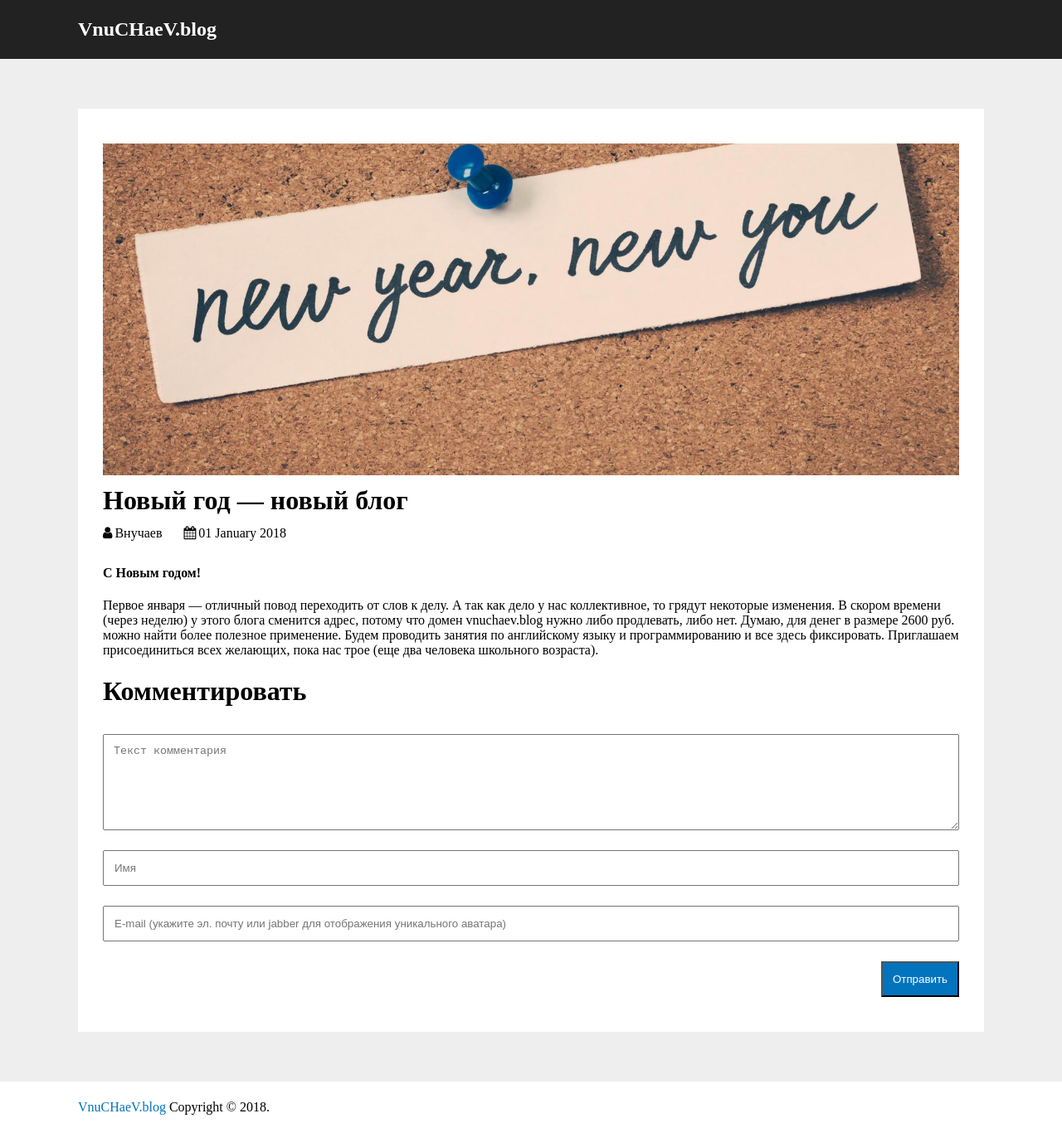
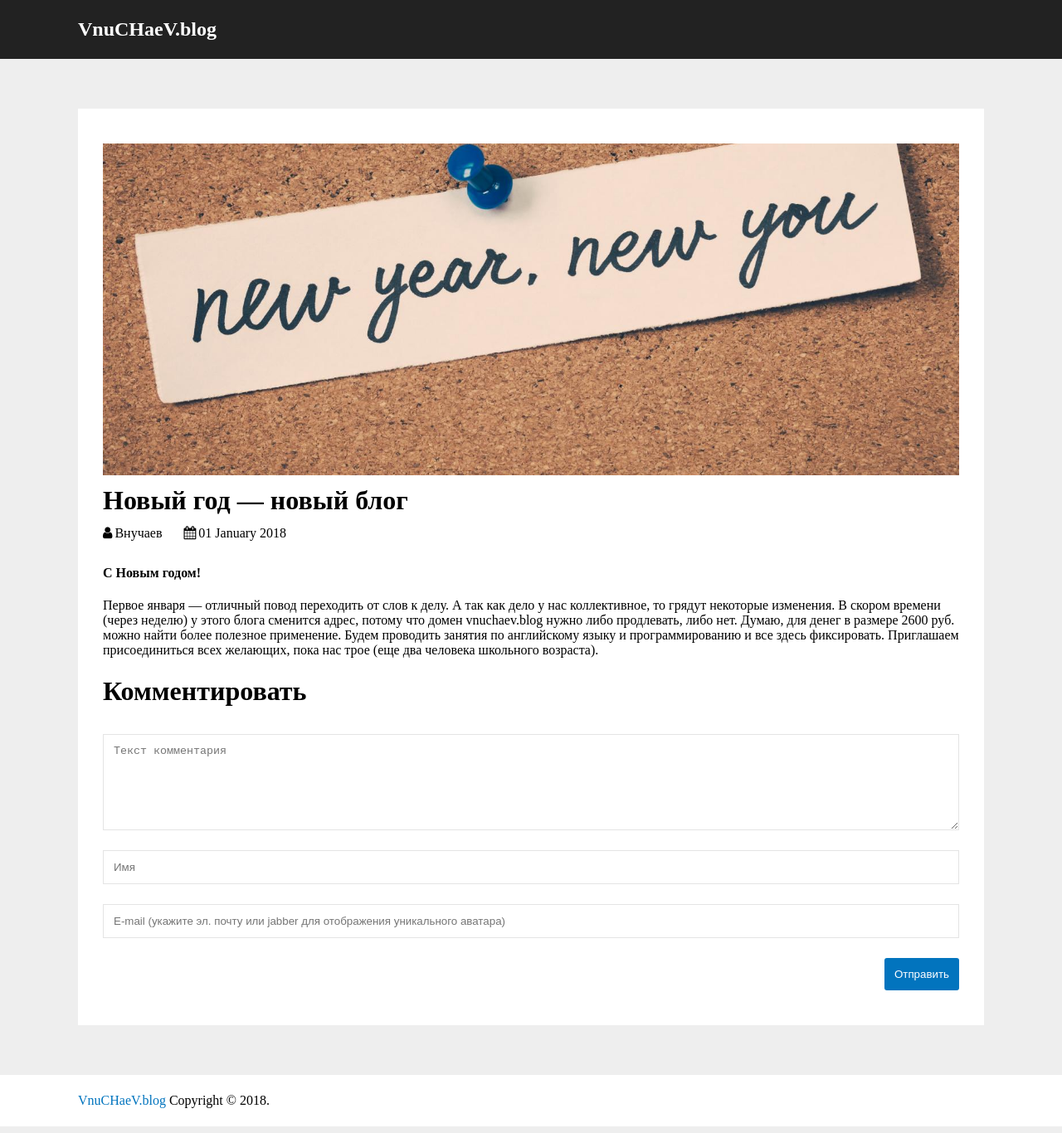
Before and after one commit to vitoyucepi/blog, a Jekyll site: the page built from _posts/2018-01-01-new-blog.md, in a window 1280 px wide. Shown: the whole page at 83% size. Built offline with Jekyll 4.4.1, drawn with Linux system fonts in a browser that asks for light colours.

Commit message:
form css

```diff
--- a/css/default.css
+++ b/css/default.css
@@ -138,10 +138,18 @@ body {
 #comment-form > * {
     margin: 12px 0;
     padding: 12px;
+    border: 1px solid #E4E4E4;
 }
 
 #comment-form > button {
     background: #0274BE;
     color: #FFF;
     align-self: flex-end;
+    cursor: pointer;
+    border: none;
+    border-radius: 3px;
 }
+
+#comment-form > button:hover {
+    background: #222;
+}
```
